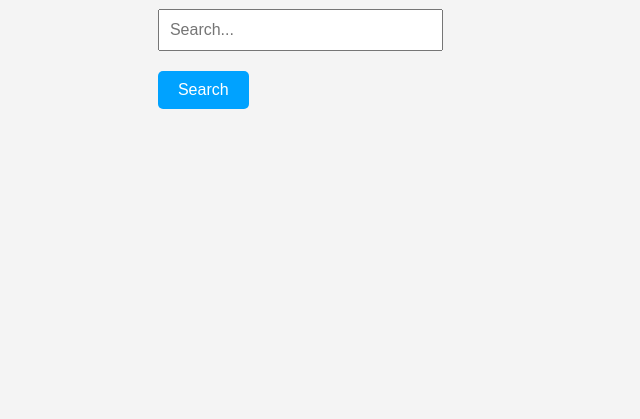
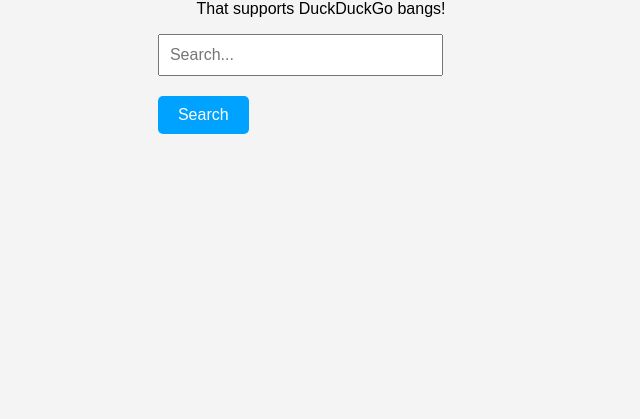
Before and after one commit to BalsBasicTechnology/BalsSearchTheWeb, a plain HTML site: page index.html in a window 1280 px wide. Shown: the part 381-800 px from the top of the page, without its empty margins (319-959 px from the left). Drawn offline with Linux system fonts and the light colour scheme.

Commit message:
Update index.html

```diff
--- a/index.html
+++ b/index.html
@@ -41,6 +41,7 @@
 </head>
 <body>
     <h1>Bals Search The Web!</h1>
+    <p>That supports DuckDuckGo bangs!</p>
     <form id="search-form">
         <input type="text" id="search-query" placeholder="Search..." required>
         <button type="submit">Search</button>
```
